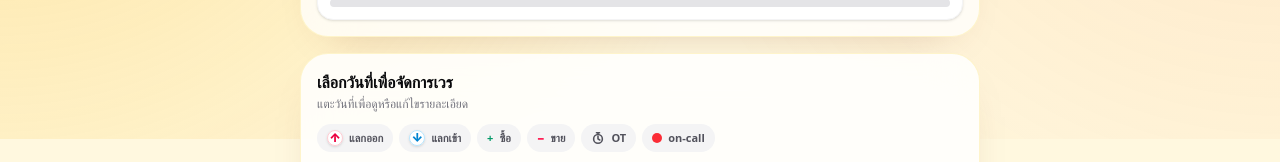
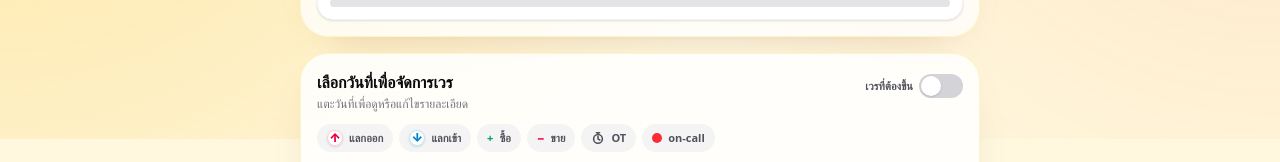
Before and after one commit to jettyjaaaaa/Shift-calendar, a Next.js app: page / in a window 1280 px wide. Shown: the part 309-471 px from the top of the page. Built offline with nearby package versions, Linux system fonts and the light colour scheme; no server answers; the database is empty.

Commit message:
v2.1.0 : add filter calendar

```diff
--- a/src/app/page.tsx
+++ b/src/app/page.tsx
@@ -8,6 +8,7 @@ import { CalendarMonth } from "@/components/CalendarMonth";
 import { CalendarHeader } from "@/components/CalendarHeader";
 import { CalendarLegend } from "@/components/CalendarLegend";
 import { useMonthlyShifts } from "@/hooks/useMonthlyShifts";
+import { parseShiftNote } from "@/lib/shiftNoteMeta";
 import type { ShiftRow } from "@/lib/types";
 
 const EditSheet = dynamic(() => import("@/components/EditSheet").then((m) => m.EditSheet), {
@@ -21,6 +22,7 @@ export default function HomePage() {
   const [pickedDate, setPickedDate] = useState<string | null>(null);
   const [sheetOpen, setSheetOpen] = useState(false);
   const [reloadKey, setReloadKey] = useState(0);
+  const [showWorkingShifts, setShowWorkingShifts] = useState(false);
 
   useEffect(() => {
     // Ensure we use the device's current date on (re)open.
@@ -48,6 +50,22 @@ export default function HomePage() {
     if (!pickedDate) return [];
     return shiftsByDate[pickedDate] ?? [];
   }, [pickedDate, shiftsByDate]);
+
+  const displayedShiftsByDate = useMemo(() => {
+    if (!showWorkingShifts) return shiftsByDate;
+
+    return Object.fromEntries(
+      Object.entries(shiftsByDate).map(([date, shifts]) => [
+        date,
+        shifts.filter(
+          (shift) =>
+            shift.day_type !== "shift" ||
+            (!shift.sold &&
+              (!shift.swapped || parseShiftNote(shift.note).meta.swap_direction === "in"))
+        ),
+      ])
+    );
+  }, [shiftsByDate, showWorkingShifts]);
 
   const pickDate = (iso: string) => {
     setPickedDate(iso);
@@ -78,20 +96,49 @@ export default function HomePage() {
 
         <section className="mt-3 rounded-[22px] border border-amber-100/90 bg-white/85 p-2 shadow-[0_18px_45px_-30px_rgba(120,53,15,0.38)] backdrop-blur-xl dark:border-white/10 dark:bg-zinc-900/75 min-[480px]:mt-4 min-[480px]:rounded-[28px] min-[480px]:p-3 sm:p-4">
           <div className="mb-2 flex items-start justify-between gap-2 min-[480px]:mb-3 min-[480px]:gap-3">
-            <div>
+            <div className="min-w-0 flex-1">
               <h2 className="text-sm font-black min-[480px]:text-base">
                 เลือกวันที่เพื่อจัดการเวร
               </h2>
               <p className="mt-0.5 text-[10px] text-zinc-500 dark:text-zinc-400 min-[480px]:text-xs">
-                แตะวันที่เพื่อดูหรือแก้ไขรายละเอียด
+                {showWorkingShifts
+                  ? "แสดงเฉพาะเวรที่ต้องขึ้น แตะวันที่เพื่อดูหรือแก้ไขเวรทั้งหมด"
+                  : "แตะวันที่เพื่อดูหรือแก้ไขรายละเอียด"}
               </p>
+              {loading ? <span className="status-pill mt-1 inline-flex">กำลังโหลด…</span> : null}
+              {error ? (
+                <span className="status-pill mt-1 inline-flex text-rose-600">โหลดไม่สำเร็จ</span>
+              ) : null}
             </div>
-            {loading ? <span className="status-pill">กำลังโหลด…</span> : null}
-            {error ? <span className="status-pill text-rose-600">โหลดไม่สำเร็จ</span> : null}
+            <button
+              type="button"
+              onClick={() => setShowWorkingShifts((current) => !current)}
+              role="switch"
+              aria-checked={showWorkingShifts}
+              className="flex shrink-0 items-center gap-1.5 rounded-lg py-1 text-[10px] font-bold leading-tight text-zinc-600 transition active:scale-[0.97] dark:text-zinc-300 min-[480px]:text-[11px]"
+            >
+              <span className="whitespace-nowrap">เวรที่ต้องขึ้น</span>
+              <span
+                aria-hidden="true"
+                className={`relative h-6 w-11 rounded-full transition-colors ${
+                  showWorkingShifts ? "bg-amber-400" : "bg-zinc-300 dark:bg-zinc-700"
+                }`}
+              >
+                <span
+                  className={`absolute left-0.5 top-0.5 h-5 w-5 rounded-full bg-white shadow-sm transition-transform ${
+                    showWorkingShifts ? "translate-x-5" : "translate-x-0"
+                  }`}
+                />
+              </span>
+            </button>
           </div>
-          <CalendarLegend />
+          <CalendarLegend showWorkingShifts={showWorkingShifts} />
           <div className="mt-1.5 min-[480px]:mt-3">
-            <CalendarMonth month={month} shiftsByDate={shiftsByDate} onPickDate={pickDate} />
+            <CalendarMonth
+              month={month}
+              shiftsByDate={displayedShiftsByDate}
+              onPickDate={pickDate}
+            />
           </div>
         </section>
       </div>
--- a/src/components/CalendarLegend.tsx
+++ b/src/components/CalendarLegend.tsx
@@ -1,21 +1,25 @@
 import { ExchangeDirectionIcon } from "@/components/ExchangeDirectionIcon";
 import { OvertimeIcon } from "@/components/OvertimeIcon";
 
-export function CalendarLegend() {
+export function CalendarLegend({ showWorkingShifts = false }: { showWorkingShifts?: boolean }) {
   return (
     <div className="hide-scrollbar -mx-1 flex snap-x flex-nowrap items-center gap-1.5 overflow-x-auto px-1 pb-1 text-[10px] font-bold text-zinc-600 dark:text-zinc-300 min-[480px]:text-[11px]">
+      {!showWorkingShifts && (
         <span className="legend-pill">
           <ExchangeDirectionIcon direction="out" compact /> แลกออก
         </span>
+      )}
       <span className="legend-pill">
         <ExchangeDirectionIcon direction="in" compact /> แลกเข้า
       </span>
       <span className="legend-pill">
         <b className="text-emerald-600">+</b> ซื้อ
       </span>
+      {!showWorkingShifts && (
         <span className="legend-pill">
           <b className="text-rose-500">−</b> ขาย
         </span>
+      )}
       <span className="legend-pill">
         <OvertimeIcon className="h-3.5 w-3.5" /> OT
       </span>
```
Lines whose indentation alone changed are shown as unchanged.
